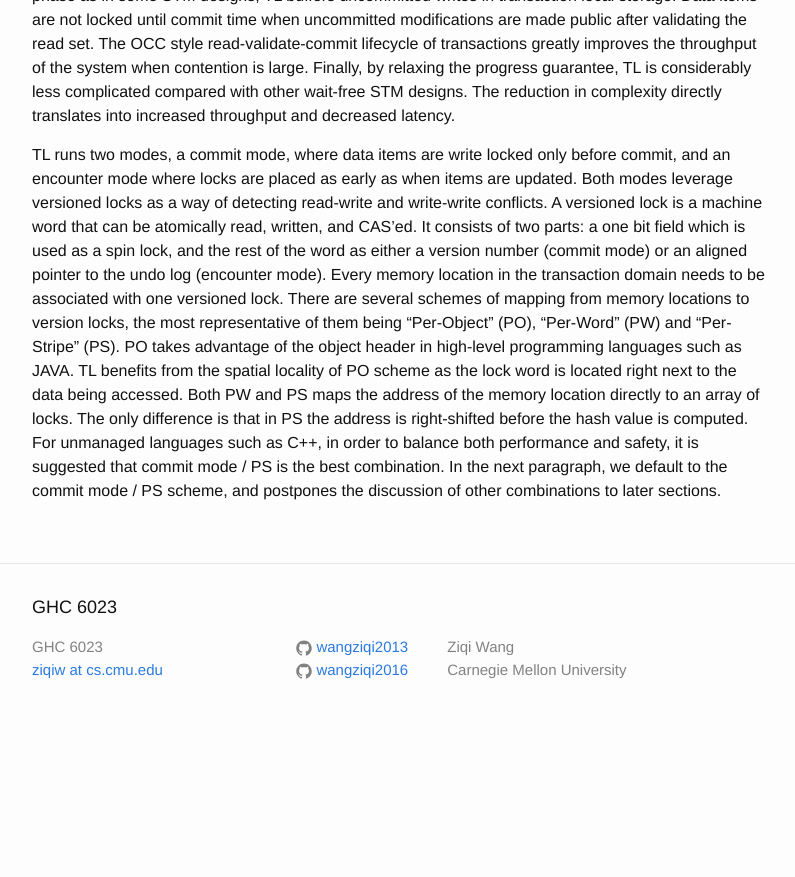
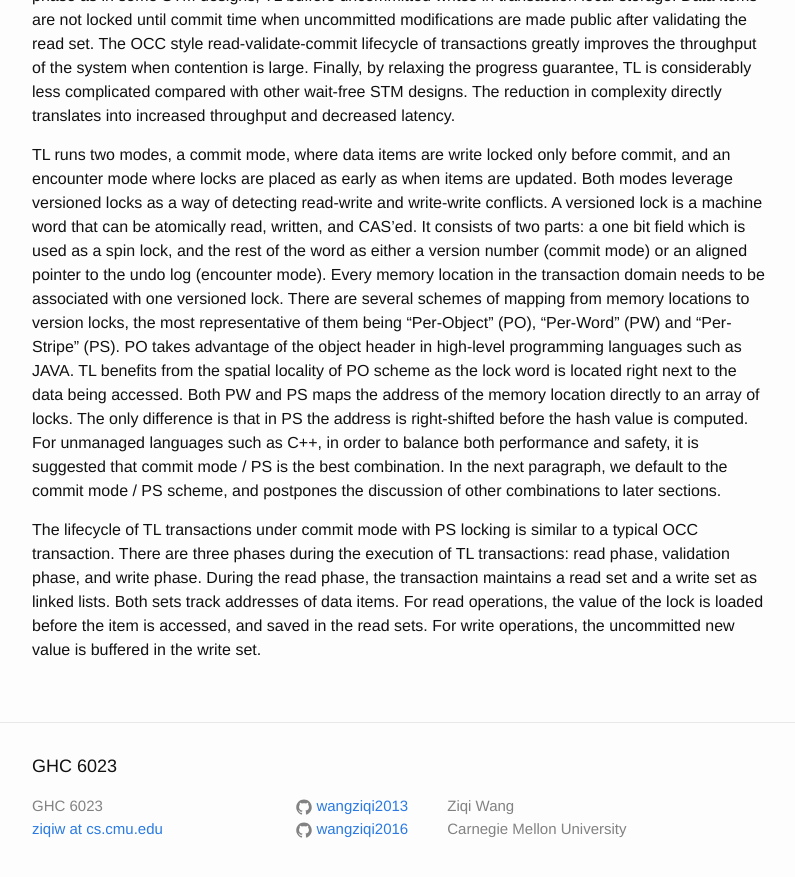
Before and after one commit to wangziqi2013/wangziqi2013.github.io, a Jekyll site: the page built from _posts/2018-08-27-what-really-makes-txn-fast.markdown, in a window 1280 px wide and 900 px high, scrolled down 754 px. Shown: the top 877 px of the window, without its empty margins (238-1033 px from the left). Built offline with Jekyll 4.4.1, drawn with Linux system fonts in a browser that asks for light colours; before the commit the page ends 1495 px from its top, so only the background shows below that.

Commit message:
Finish read write

```diff
--- a/_posts/2018-08-27-what-really-makes-txn-fast.markdown
+++ b/_posts/2018-08-27-what-really-makes-txn-fast.markdown
@@ -46,3 +46,9 @@ an array of locks. The only difference is that in PS the address is right-shifte
 unmanaged languages such as C++, in order to balance both performance and safety, it is suggested that commit mode / PS is the
 best combination. In the next paragraph, we default to the commit mode / PS scheme, and postpones the discussion of other
 combinations to later sections.
+
+The lifecycle of TL transactions under commit mode with PS locking is similar to a typical OCC transaction. There are three
+phases during the execution of TL transactions: read phase, validation phase, and write phase. During the read phase,
+the transaction maintains a read set and a write set as linked lists. Both sets track addresses of data items. For
+read operations, the value of the lock is loaded before the item is accessed, and saved in the read sets. For write operations,
+the uncommitted new value is buffered in the write set.
```
